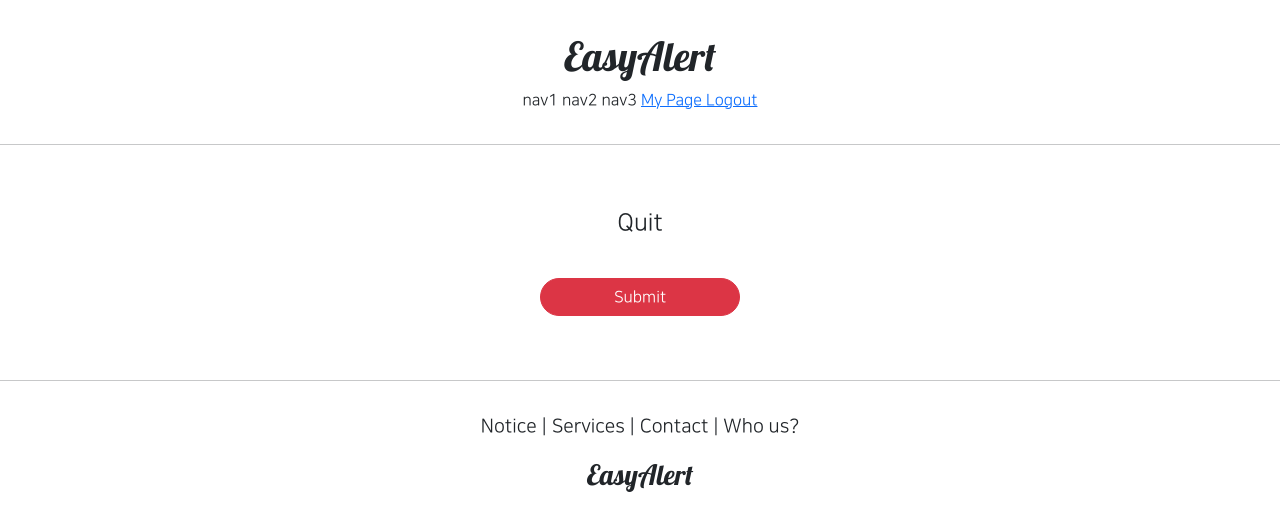
After one commit to Adrian123K/AA, a Django app: page /account/delete/1 in a window 1280 px wide. The commit adds this page. Shown: the top 531 px of the page. Run offline with Django 4.2, Linux system fonts and the light colour scheme; data comes from the database, SQL or seed files in the repository; both versions use the stored data as it was after the commit; some libraries are stand-ins or nearby versions.

Commit message:
220114 deleteView 설정

```diff
--- /dev/null
+++ b/easyalert/accountapp/templates/accountapp/delete.html
@@ -0,0 +1,15 @@
+{% extends 'base.html' %}
+
+{% block content %}
+
+    <div style="text-align:center; max-width: 400px; margin: 4rem auto">
+        <div class="mb-4">
+            <h4>Quit</h4>
+        </div>
+        <form action="{% url 'accountapp:delete' pk=user.pk %}" method="post">
+            {% csrf_token %}
+            <input type="submit" class="btn btn-danger rounded-pill col-6 mt-3">
+        </form>
+    </div>
+
+{% endblock %}
--- a/easyalert/accountapp/templates/accountapp/detail.html
+++ b/easyalert/accountapp/templates/accountapp/detail.html
@@ -17,6 +17,11 @@
                     Change Info
                 </p>
             </a>
+            <a href="{% url 'accountapp:delete' pk=user.pk %}">
+                <p>
+                    Quit
+                </p>
+            </a>
             {% endif %}
         </div>
     </div>
--- a/easyalert/accountapp/urls.py
+++ b/easyalert/accountapp/urls.py
@@ -1,7 +1,7 @@
 from django.urls import path
 from django.contrib.auth.views import LoginView, LogoutView
 
-from accountapp.views import AccountCreateView, hello_world, AccountDetailView, AccountUpdateView
+from accountapp.views import AccountCreateView, hello_world, AccountDetailView, AccountUpdateView, AccountDeleteView
 
 
 app_name = 'accountapp'
@@ -20,4 +20,5 @@ urlpatterns = [
     # 사용자 my page 구현
     path('detail/<int:pk>', AccountDetailView.as_view(), name='detail'), # userid값을 입력해야 원하는 상세페이지가 출력
     path('update/<int:pk>', AccountUpdateView.as_view(), name='update'),
+    path('delete/<int:pk>', AccountDeleteView.as_view(), name='delete'),
 ]
--- a/easyalert/accountapp/views.py
+++ b/easyalert/accountapp/views.py
@@ -7,7 +7,7 @@ from django.http.response import HttpResponseRedirect
 
 from django.shortcuts import render
 from django.urls import reverse, reverse_lazy
-from django.views.generic import CreateView, DetailView, UpdateView
+from django.views.generic import CreateView, DetailView, UpdateView, DeleteView
 
 from accountapp.models import HelloWorld
 from accountapp.forms import AccountUpdateForm
@@ -46,3 +46,8 @@ class AccountUpdateView(UpdateView):
     form_class = AccountUpdateForm
     success_url = reverse_lazy('accountapp:hello_world')
     template_name = 'accountapp/update.html'
+
+class AccountDeleteView(DeleteView):
+    model = User
+    success_url = reverse_lazy('accountapp:login')
+    template_name = 'accountapp/delete.html'
--- a/easyalert/templates/header.html
+++ b/easyalert/templates/header.html
@@ -10,6 +10,9 @@
         <a href="{% url 'accountapp:login' %}?next={{ request.path }}">
             <span>Login</span>
         </a>
+        <a href="{% url 'accountapp:create' %}">
+            <span>Sign Up</span>
+        </a>
         {% else %}
         <a href="{% url 'accountapp:detail' pk=user.pk %}">
             <span>My Page</span>
```
Also changed, not shown: easyalert/db.sqlite3.
